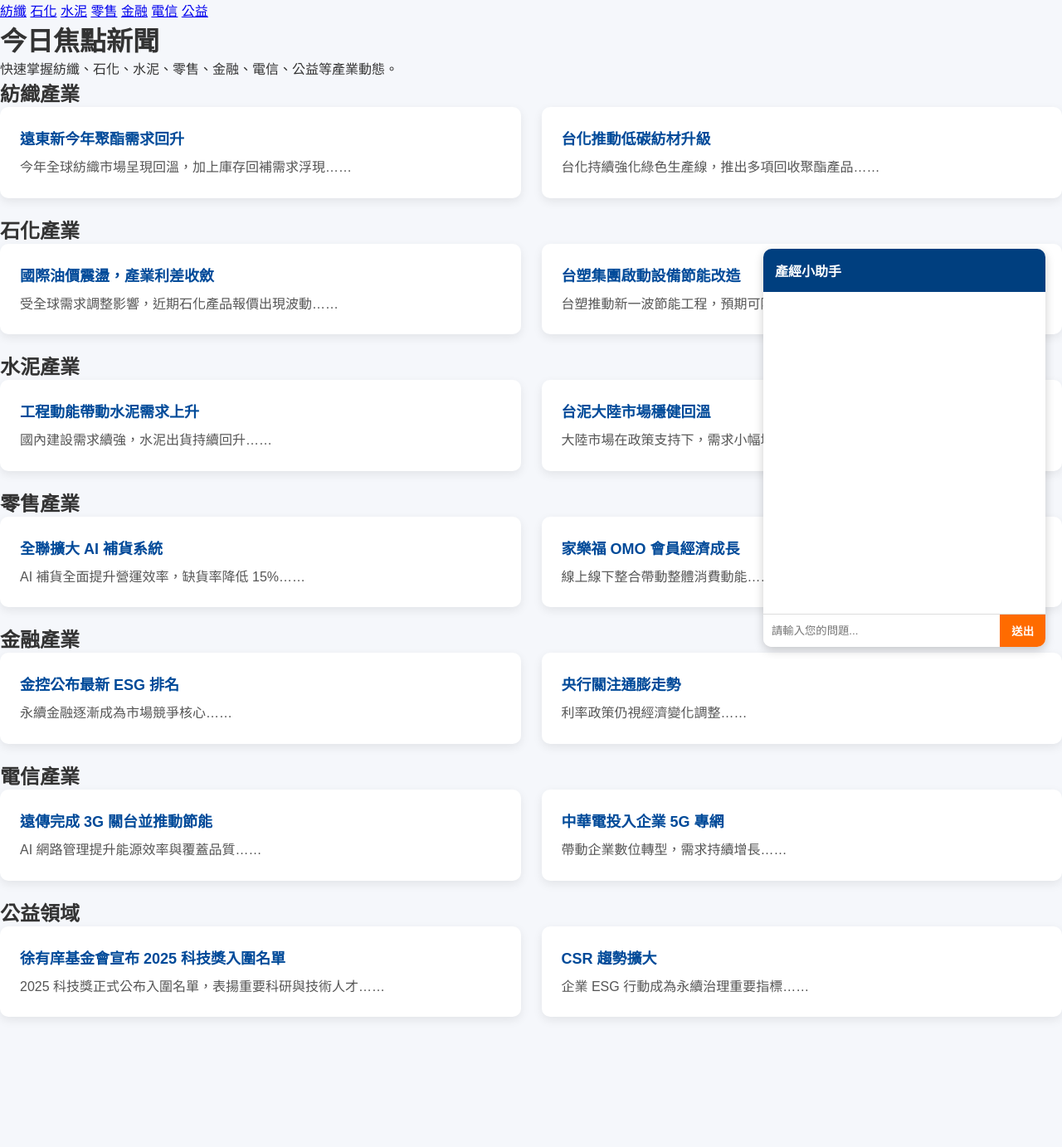
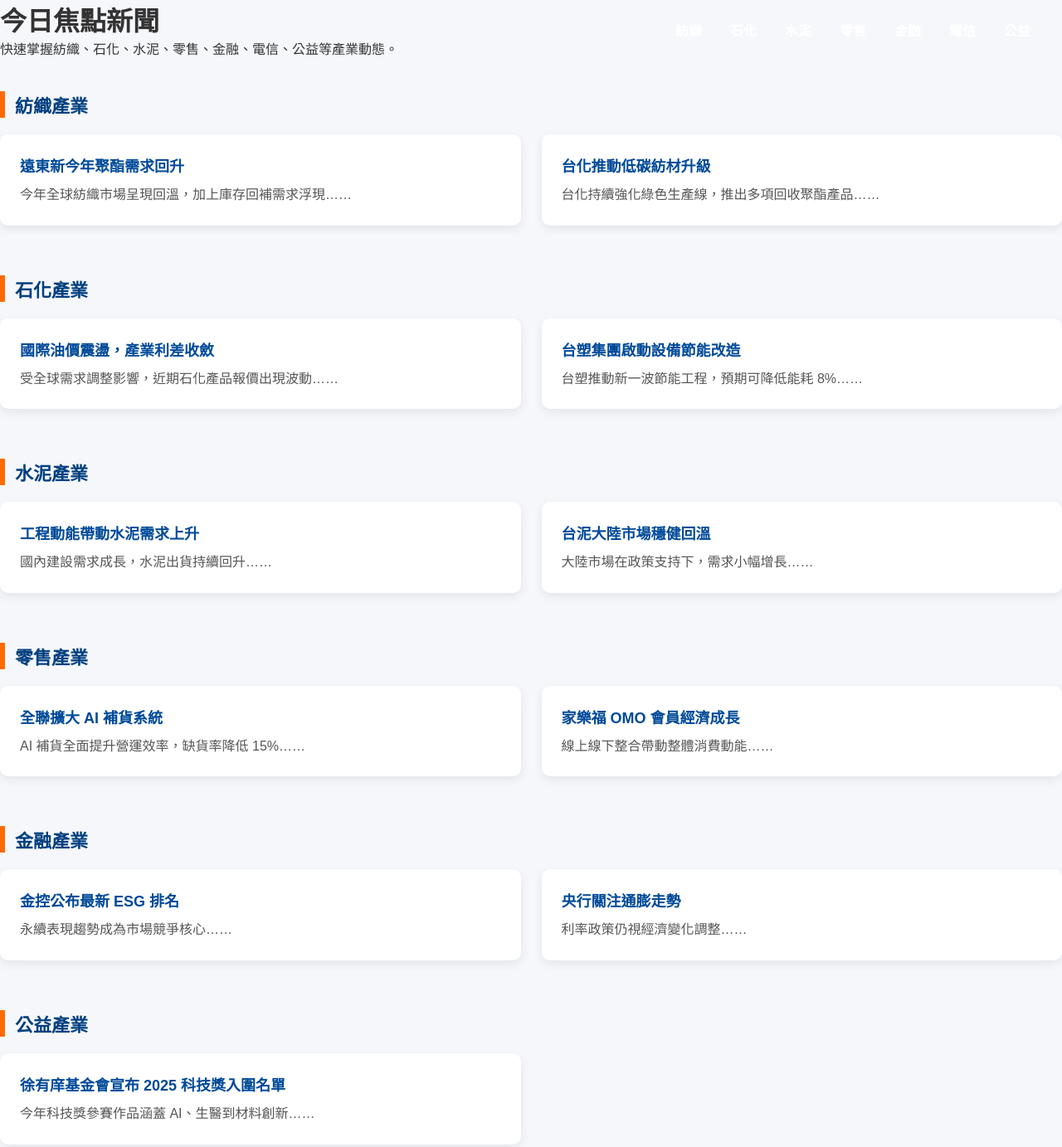
Before and after one commit to kevinma910707/newsdemo, a plain HTML site: page index.html in a window 1280 px wide. Shown: the whole page at 83% size. Before the commit the page ends 1246 px from the top, so only its background shows below. Drawn offline with Linux system fonts and the light colour scheme.

Commit message:
Update index.html

```diff
--- a/index.html
+++ b/index.html
@@ -1,38 +1,39 @@
 <!DOCTYPE html>
 <html lang="zh-Hant">
 <head>
-    <meta charset="UTF-8">
-    <meta name="viewport" content="width=device-width, initial-scale=1.0">
+    <meta charset="UTF-8" />
+    <meta name="viewport" content="width=device-width, initial-scale=1.0" />
     <title>今日焦點新聞</title>
-
-    <link rel="stylesheet" href="style.css">
-    <link rel="stylesheet" href="chatbot.css">
+    <link rel="stylesheet" href="style.css" />
+    <link rel="stylesheet" href="chatbot.css" />
 </head>
 
 <body>
 
-<!-- ======== 右上角分類選單 ======== -->
-<nav class="category-nav">
-    <a href="category.html?type=紡纖">紡纖</a>
-    <a href="category.html?type=石化">石化</a>
-    <a href="category.html?type=水泥">水泥</a>
-    <a href="category.html?type=零售">零售</a>
-    <a href="category.html?type=金融">金融</a>
-    <a href="category.html?type=電信">電信</a>
-    <a href="category.html?type=公益">公益</a>
+    <!-- ============================
+         右上角分類選單
+    ============================= -->
+    <nav class="top-nav">
+        <a href="#textile">紡織</a>
+        <a href="#chemical">石化</a>
+        <a href="#cement">水泥</a>
+        <a href="#retail">零售</a>
+        <a href="#finance">金融</a>
+        <a href="#telecom">電信</a>
+        <a href="#public">公益</a>
     </nav>
 
-<!-- ======== 頁首（藍色背景） ======== -->
-<header class="page-header">
+    <!-- Header -->
+    <header class="main-header">
         <h1>今日焦點新聞</h1>
-    <p>快速掌握紡纖、石化、水泥、零售、金融、電信、公益等產業動態。</p>
+        <p>快速掌握紡織、石化、水泥、零售、金融、電信、公益等產業動態。</p>
     </header>
 
     <main>
 
-<!-- ==================== 1. 紡纖 ==================== -->
-<section class="industry-section">
-    <h2>紡織產業</h2>
+        <!-- 紡織 -->
+        <section id="textile">
+            <h2 class="section-title">紡織產業</h2>
             <div class="news-grid">
                 <div class="news-card">
                     <h3>遠東新今年聚酯需求回升</h3>
@@ -45,9 +46,9 @@
             </div>
         </section>
 
-<!-- ==================== 2. 石化 ==================== -->
-<section class="industry-section">
-    <h2>石化產業</h2>
+        <!-- 石化 -->
+        <section id="chemical">
+            <h2 class="section-title">石化產業</h2>
             <div class="news-grid">
                 <div class="news-card">
                     <h3>國際油價震盪，產業利差收斂</h3>
@@ -60,13 +61,13 @@
             </div>
         </section>
 
-<!-- ==================== 3. 水泥 ==================== -->
-<section class="industry-section">
-    <h2>水泥產業</h2>
+        <!-- 水泥 -->
+        <section id="cement">
+            <h2 class="section-title">水泥產業</h2>
             <div class="news-grid">
                 <div class="news-card">
                     <h3>工程動能帶動水泥需求上升</h3>
-            <p>國內建設需求續強，水泥出貨持續回升……</p>
+                    <p>國內建設需求成長，水泥出貨持續回升……</p>
                 </div>
                 <div class="news-card">
                     <h3>台泥大陸市場穩健回溫</h3>
@@ -75,9 +76,9 @@
             </div>
         </section>
 
-<!-- ==================== 4. 零售 ==================== -->
-<section class="industry-section">
-    <h2>零售產業</h2>
+        <!-- 零售 -->
+        <section id="retail">
+            <h2 class="section-title">零售產業</h2>
             <div class="news-grid">
                 <div class="news-card">
                     <h3>全聯擴大 AI 補貨系統</h3>
@@ -90,13 +91,13 @@
             </div>
         </section>
 
-<!-- ==================== 5. 金融 ==================== -->
-<section class="industry-section">
-    <h2>金融產業</h2>
+        <!-- 金融 -->
+        <section id="finance">
+            <h2 class="section-title">金融產業</h2>
             <div class="news-grid">
                 <div class="news-card">
                     <h3>金控公布最新 ESG 排名</h3>
-            <p>永續金融逐漸成為市場競爭核心……</p>
+                    <p>永續表現趨勢成為市場競爭核心……</p>
                 </div>
                 <div class="news-card">
                     <h3>央行關注通膨走勢</h3>
@@ -105,48 +106,20 @@
             </div>
         </section>
 
-<!-- ==================== 6. 電信 ==================== -->
-<section class="industry-section">
-    <h2>電信產業</h2>
-    <div class="news-grid">
-        <div class="news-card">
-            <h3>遠傳完成 3G 關台並推動節能</h3>
-            <p>AI 網路管理提升能源效率與覆蓋品質……</p>
-        </div>
-        <div class="news-card">
-            <h3>中華電投入企業 5G 專網</h3>
-            <p>帶動企業數位轉型，需求持續增長……</p>
-        </div>
-    </div>
-</section>
-
-<!-- ==================== 7. 公益 ==================== -->
-<section class="industry-section">
-    <h2>公益領域</h2>
+        <!-- 公益 -->
+        <section id="public">
+            <h2 class="section-title">公益產業</h2>
             <div class="news-grid">
                 <div class="news-card">
                     <h3>徐有庠基金會宣布 2025 科技獎入圍名單</h3>
-            <p>2025 科技獎正式公布入圍名單，表揚重要科研與技術人才……</p>
-        </div>
-        <div class="news-card">
-            <h3>CSR 趨勢擴大</h3>
-            <p>企業 ESG 行動成為永續治理重要指標……</p>
+                    <p>今年科技獎參賽作品涵蓋 AI、生醫到材料創新……</p>
                 </div>
             </div>
         </section>
 
     </main>
 
-<!-- ======== Chatbot ======== -->
-<div class="chatbot-widget">
-    <div class="chatbot-header">產經小助手</div>
-    <div class="chatbot-body" id="chatBody"></div>
-    <div class="chatbot-input">
-        <input id="userInput" placeholder="請輸入您的問題...">
-        <button onclick="sendMessage()">送出</button>
-    </div>
-</div>
-
+    <!-- Chatbot -->
     <script src="chatbot.js"></script>
 
 </body>
```
Lines whose indentation alone changed are shown as unchanged.
